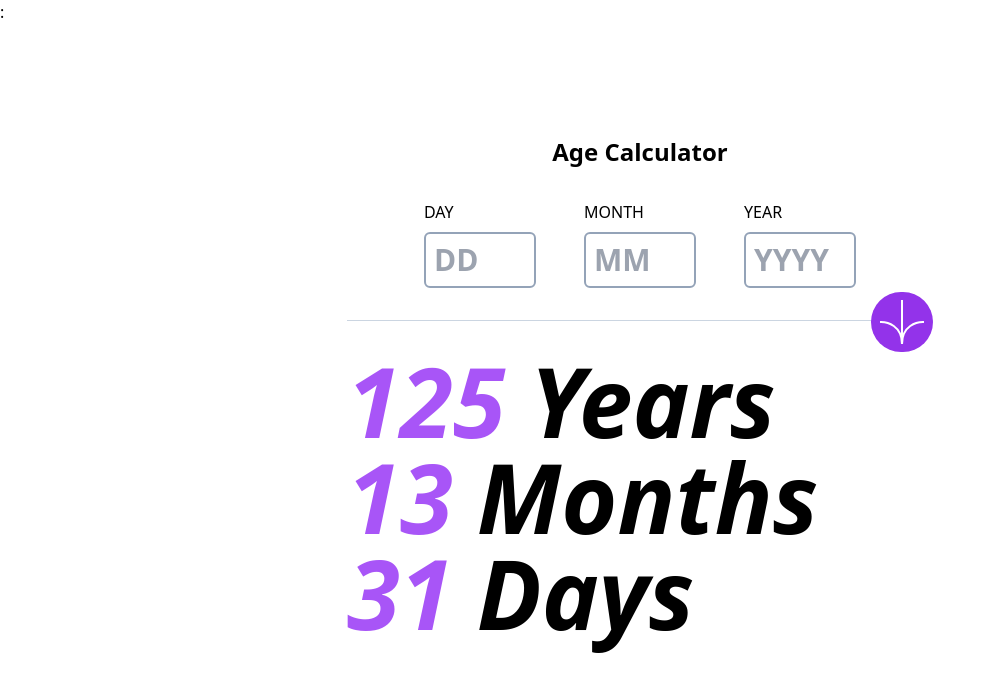
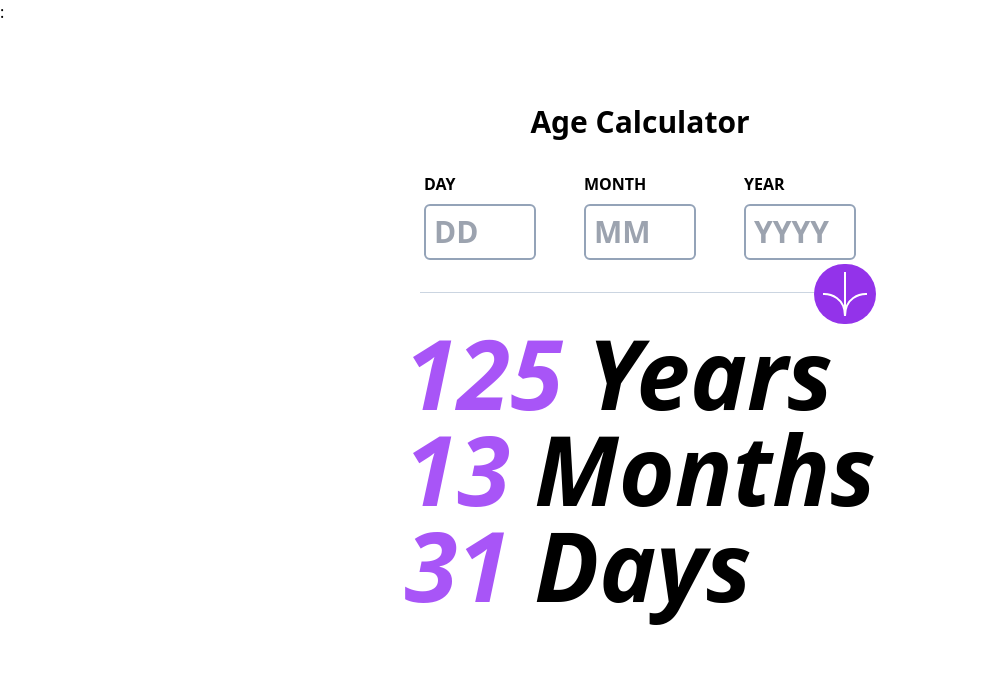
Before and after one commit to Joker4mas/Age-Calulator-FE, a React (Vite) app: page / in a window 1280 px wide. Shown: the top 692 px of the page, without its empty margins (0-995 px from the left). Built offline with nearby package versions, Linux system fonts and the light colour scheme.

Commit message:
added all necessary docs

```diff
--- a/src/App.jsx
+++ b/src/App.jsx
@@ -26,18 +26,18 @@ function App() {
 
   return (
     <>
-      <div>
+      <div className="flex flex-col justify-center items-center my-12">
         <div
-          style={{ borderBottomRightRadius: 100, width: 650 }}
-          className="bg-white  rounded-2xl    mx-auto my-20 text-center items-center p-8"
+          style={{ borderBottomRightRadius: 100 }}
+          className="   bg-white  rounded-2xl text-center items-center p-8"
         >
-          <h1 className="text-2xl font-bold">Age Calculator</h1>
+          <h1 className="text-3xl font-bold">Age Calculator</h1>
 
           <form id="form">
-            <div className="container w-44  flex flex-row gap-12 justify-center my-8 mx-auto">
+            <div className="container sm:w-36 lg:w-44  flex flex-row gap-4 lg:gap-12 justify-center my-8 mx-auto">
               <div className="flex flex-col gap-2 items-start">
                 {" "}
-                <label htmlFor="number" className={`${days > 31 && "text-rose-600"}`}>DAY</label>
+                <label htmlFor="number" className={`${days > 31 && "text-rose-600",'font-bold'}`}>DAY</label>
                 <input
                   type="number"
                   id="day"
@@ -45,7 +45,7 @@ function App() {
                   placeholder="DD"
                   min="1"
                   max="31"
-                  className="w-28 p-2 text-3xl font-bold rounded-md border-solid border-2 border-slate-400"
+                  className="sm:w-14 md:w-28 p-2 text-3xl font-bold rounded-md border-solid border-2 border-slate-400"
                   value={days}
                   onChange={(e) => setDay(e.target.value)}
                 />
@@ -53,14 +53,14 @@ function App() {
               </div>
 
               <div className="flex flex-col gap-2 items-start">
-                <label htmlFor="month" className={`${months > 12 && 'text-rose-600'}`}>MONTH</label>
+                <label htmlFor="month" className={`${months > 12 && 'text-rose-600','font-bold'}`}>MONTH</label>
                 <input
                   type="number"
                   name="month"
                   placeholder="MM"
                   min="1"
                   max="12"
-                  className="w-28 text-3xl p-2 font-bold  rounded-md border-solid border-2 border-slate-400"
+                  className="sm:w-14 lg:w-28 text-3xl p-2 font-bold  rounded-md border-solid border-2 border-slate-400"
                   value={months}
                   onChange={(e) => setMonth(e.target.value)}
                 />
@@ -69,24 +69,24 @@ function App() {
               </div>
 
               <div className="flex flex-col gap-2 items-start">
-                <label htmlFor="year" className={`${years > 2050 && 'text-rose-600'}`}>YEAR</label>
+                <label htmlFor="year" className={`${years > 2050 && 'text-rose-600','font-bold'}`}>YEAR</label>
                 <input
                   type="Year"
                   name="number"
                   id="year"
                   placeholder="YYYY"
-                  className="w-28 text-3xl p-2 font-bold rounded-md  border-solid border-2 border-slate-400"
+                  className=" w-28 text-3xl p-2 font-bold rounded-md  border-solid border-2 border-slate-400"
                   value={years}
                   onChange={(e) => setYear(e.target.value)}
                 />
                 {years > 2050 && (<small className="text-rose-600">Must be a valid Year</small>)}
               </div>
             </div>
-            <div className="relative items-center text-center">
+            <div className="relative items-center text-center px-4">
               <hr className="border-solid border-1 border-slate-300 my-8" />
               <button
                 type="submit"
-                className="absolute p-2 -top-7 right-0 rounded-full bg-purple-600 text-center"
+                className="absolute p-2 -top-7 right-0 rounded-full sm:text-center   bg-purple-600 text-center"
               >
                 <img src="/src/assets/icon-arrow.svg" alt="" />
               </button>
--- a/tailwind.config.js
+++ b/tailwind.config.js
@@ -11,6 +11,22 @@ export default {
         xl: '5rem',
         '2xl': '6rem',
       },
+      screens: {
+        'sm': '480px',
+        // => @media (min-width: 640px) { ... }
+
+        'md': '768px',
+        // => @media (min-width: 768px) { ... }
+
+        'lg': '1024px',
+        // => @media (min-width: 1024px) { ... }
+
+        'xl': '1280px',
+        // => @media (min-width: 1280px) { ... }
+
+        '2xl': '1536px',
+        // => @media (min-width: 1536px) { ... }
+      }
     },
     extend: {},
   },
```
Also changed, not shown: 1 other file (tests, documents, lock files or other folders).
